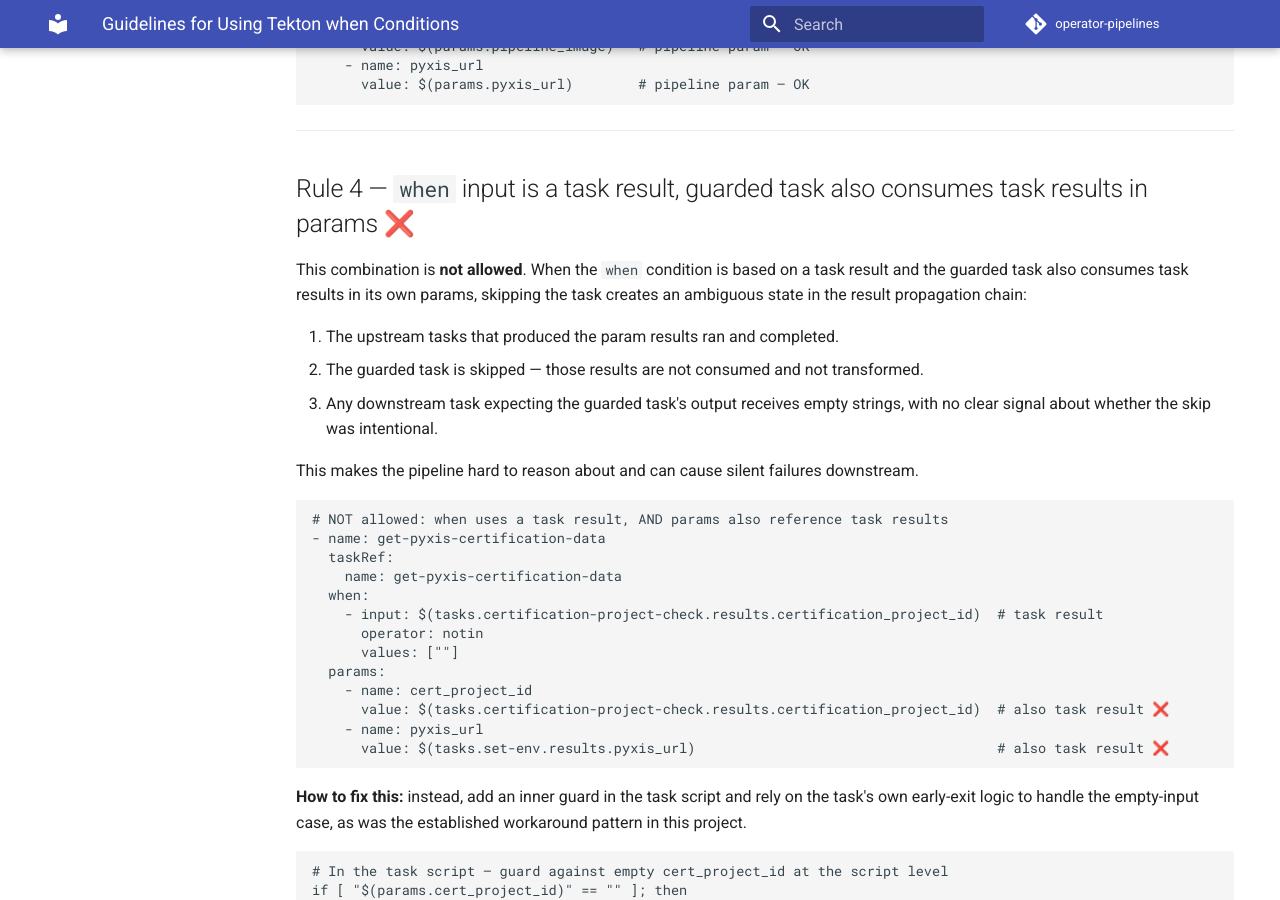
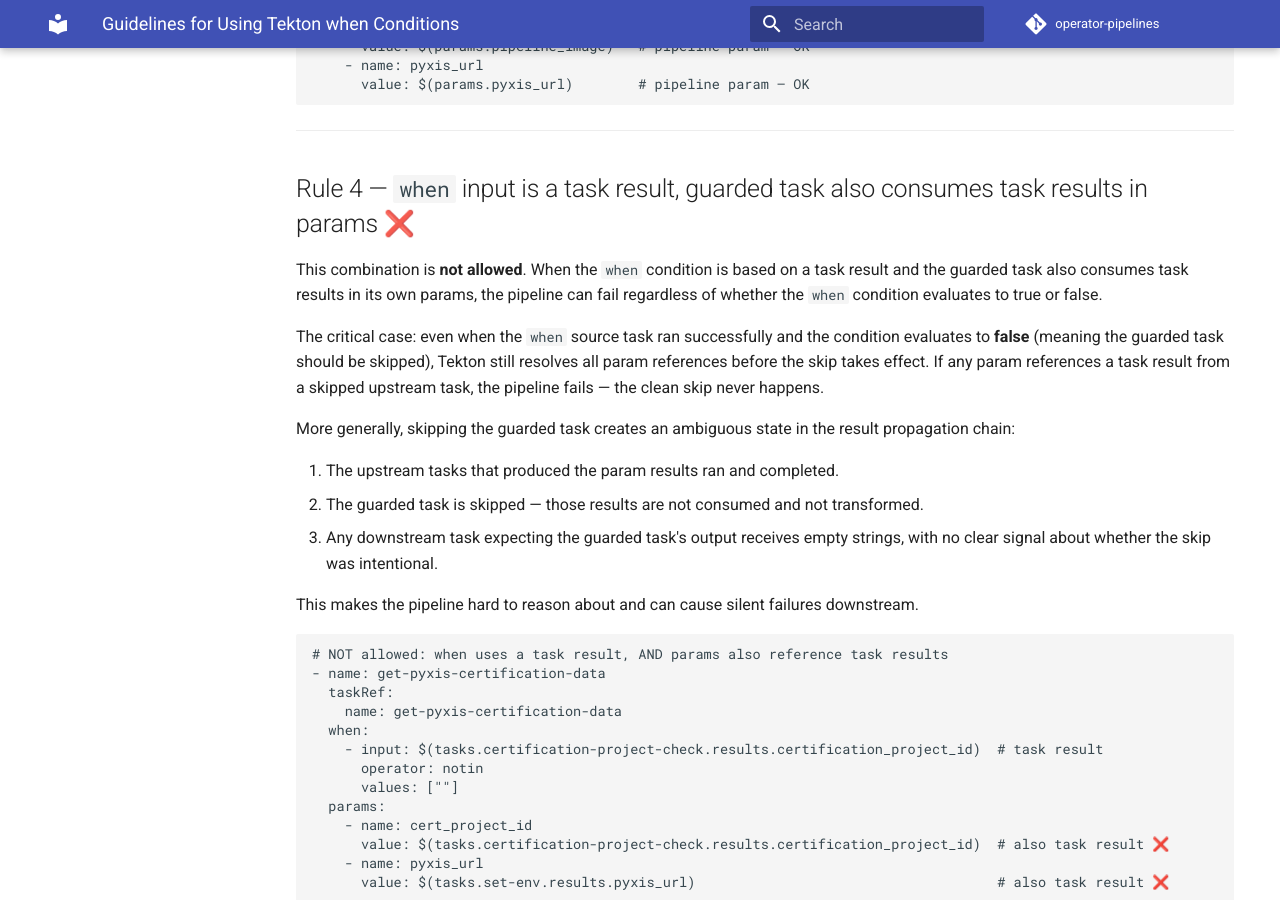
Before and after one commit to redhat-openshift-ecosystem/operator-pipelines, an MkDocs documentation site: the page built from docs/tekton-when-condition-guidelines.md, in a window 1280 px wide and 900 px high, scrolled down 2450 px. Built offline with MkDocs 1.6.1 and Material for MkDocs 9.7.7, drawn with Linux system fonts in a browser that asks for light colours; comment, search, counter and statistics services are not loaded.

Commit message:
fixup! feat(ISV-7024): Add when conditions to pipeline tasks

```diff
--- a/docs/tekton-when-condition-guidelines.md
+++ b/docs/tekton-when-condition-guidelines.md
@@ -116,8 +116,16 @@
 ## Rule 4 — `when` input is a task result, guarded task also consumes task results in params ❌
 
 This combination is **not allowed**. When the `when` condition is based on a task result and the
-guarded task also consumes task results in its own params, skipping the task creates an ambiguous
-state in the result propagation chain:
+guarded task also consumes task results in its own params, the pipeline can fail regardless of
+whether the `when` condition evaluates to true or false.
+
+The critical case: even when the `when` source task ran successfully and the condition evaluates
+to **false** (meaning the guarded task should be skipped), Tekton still resolves all param
+references before the skip takes effect. If any param references a task result from a skipped
+upstream task, the pipeline fails — the clean skip never happens.
+
+More generally, skipping the guarded task creates an ambiguous state in the result propagation
+chain:
 
 1. The upstream tasks that produced the param results ran and completed.
 2. The guarded task is skipped — those results are not consumed and not transformed.
```
